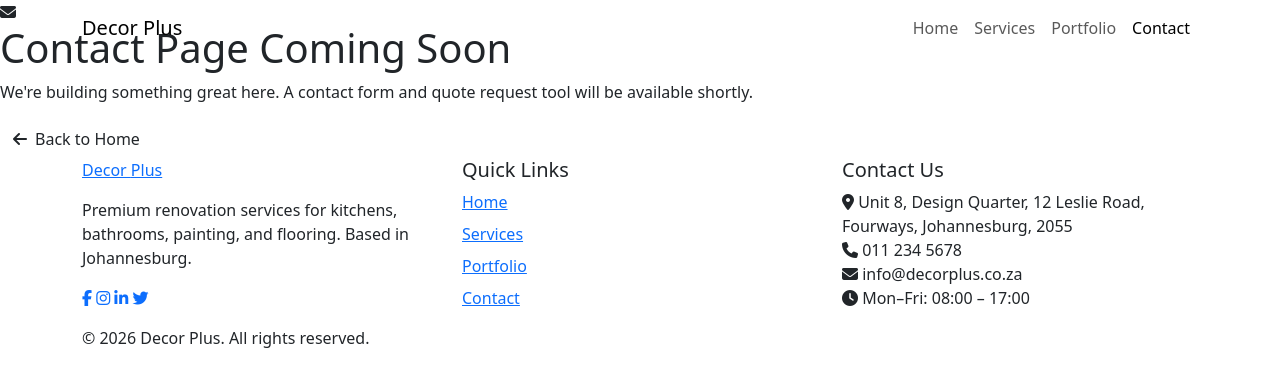
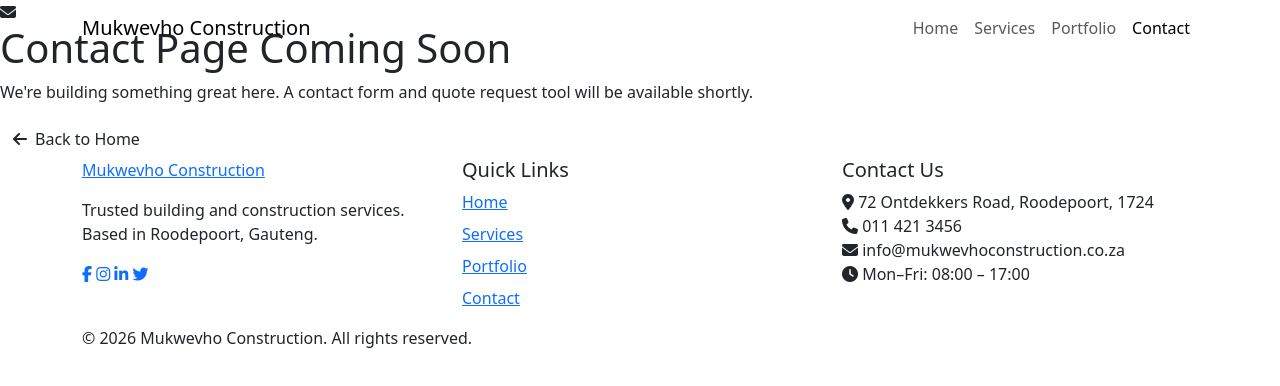
Before and after one commit to Shehateskuroo/Mukwevho-Construction, a plain HTML site: page contact.html in a window 1280 px wide. Drawn offline with nearby package versions, Linux system fonts and the light colour scheme.

Commit message:
Update contact page for Mukwevho Construction

```diff
--- a/contact.html
+++ b/contact.html
@@ -3,8 +3,8 @@
 <head>
   <meta charset="UTF-8">
   <meta name="viewport" content="width=device-width, initial-scale=1.0">
-  <meta name="description" content="Contact Decor Plus — coming soon. Request a free renovation quote in Gauteng and beyond.">
-  <title>Contact | Decor Plus</title>
+  <meta name="description" content="Contact Mukwevho Construction — coming soon. Request a free construction quote in Roodepoort and Gauteng.">
+  <title>Contact | Mukwevho Construction</title>
 
   <link href="https://cdn.jsdelivr.net/npm/bootstrap@5.3.3/dist/css/bootstrap.min.css" rel="stylesheet">
   <link rel="stylesheet" href="https://cdnjs.cloudflare.com/ajax/libs/font-awesome/6.5.1/css/all.min.css">
@@ -14,7 +14,7 @@
 
   <nav class="navbar navbar-expand-lg navbar-decor fixed-top" aria-label="Main navigation">
     <div class="container">
-      <a class="navbar-brand navbar-brand-decor" href="index.html">Decor <span>Plus</span></a>
+      <a class="navbar-brand navbar-brand-decor" href="index.html">Mukwevho <span>Construction</span></a>
       <button class="navbar-toggler" type="button" data-bs-toggle="collapse"
               data-bs-target="#navbarMain" aria-controls="navbarMain"
               aria-expanded="false" aria-label="Toggle navigation">
@@ -48,8 +48,8 @@
     <div class="container">
       <div class="row g-4">
         <div class="col-md-4">
-          <a href="index.html" class="footer-brand d-block mb-3">Decor <span>Plus</span></a>
-          <p>Premium renovation services for kitchens, bathrooms, painting, and flooring. Based in Johannesburg.</p>
+          <a href="index.html" class="footer-brand d-block mb-3">Mukwevho <span>Construction</span></a>
+          <p>Trusted building and construction services. Based in Roodepoort, Gauteng.</p>
           <div class="footer-social mt-3">
             <a href="#" aria-label="Facebook"><i class="fab fa-facebook-f"></i></a>
             <a href="#" aria-label="Instagram"><i class="fab fa-instagram"></i></a>
@@ -69,15 +69,15 @@
         <div class="col-md-4">
           <h5>Contact Us</h5>
           <ul class="footer-contact list-unstyled">
-            <li><i class="fas fa-map-marker-alt"></i> Unit 8, Design Quarter, 12 Leslie Road, Fourways, Johannesburg, 2055</li>
-            <li><i class="fas fa-phone"></i> 011 234 5678</li>
-            <li><i class="fas fa-envelope"></i> info@decorplus.co.za</li>
+            <li><i class="fas fa-map-marker-alt"></i> 72 Ontdekkers Road, Roodepoort, 1724</li>
+            <li><i class="fas fa-phone"></i> 011 421 3456</li>
+            <li><i class="fas fa-envelope"></i> info@mukwevhoconstruction.co.za</li>
             <li><i class="fas fa-clock"></i> Mon–Fri: 08:00 – 17:00</li>
           </ul>
         </div>
       </div>
       <div class="footer-bottom">
-        <p class="mb-0">&copy; 2026 Decor Plus. All rights reserved.</p>
+        <p class="mb-0">&copy; 2026 Mukwevho Construction. All rights reserved.</p>
       </div>
     </div>
   </footer>
```
